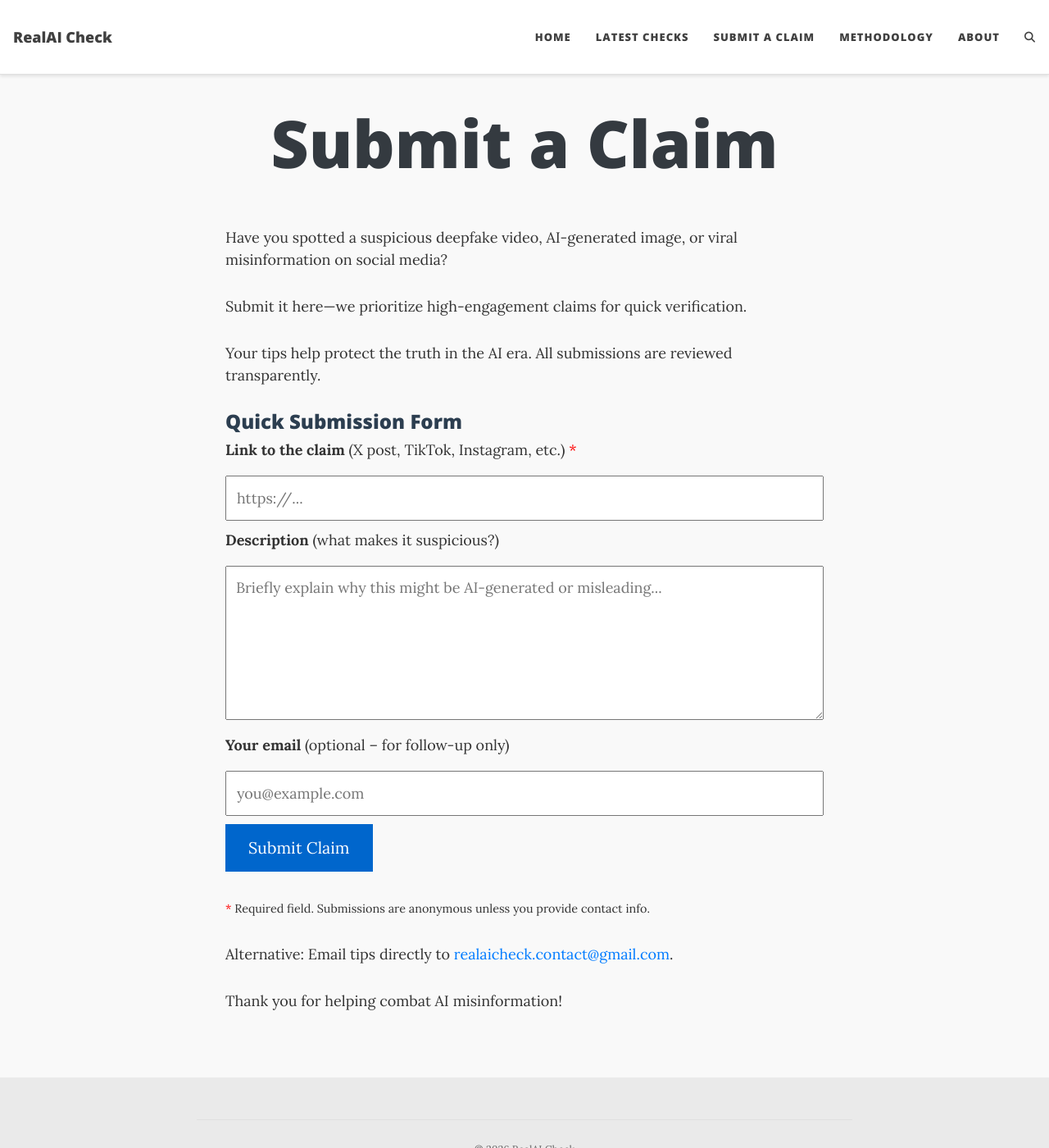
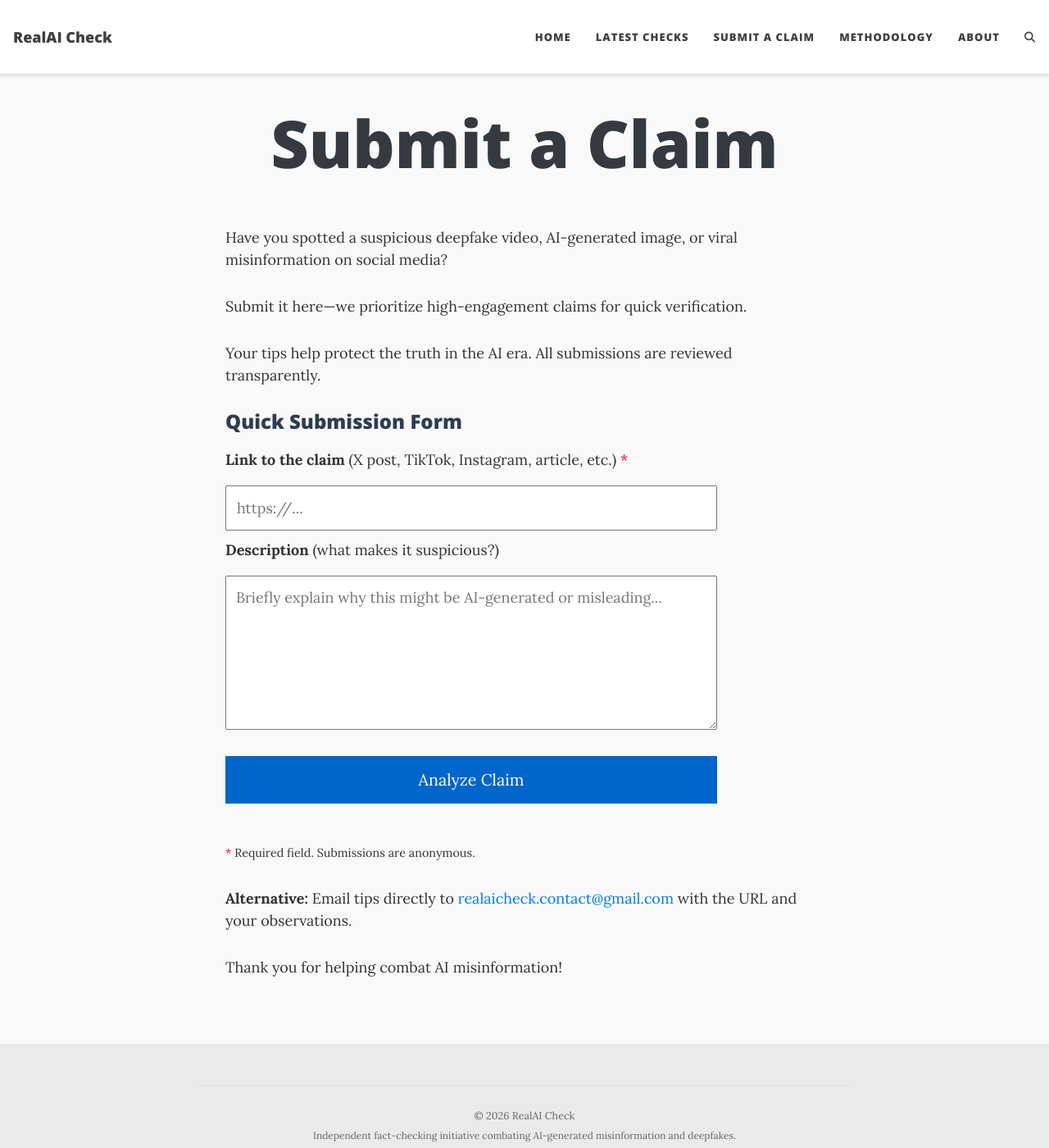
Before and after one commit to Arjun-K-Varkey/realaicheck.github.io, a Jekyll site: the page built from submit.md, in a window 1280 px wide and 1400 px high. Shown: the whole window at 82% size. Built offline with Jekyll 4.4.1, drawn with Linux system fonts in a browser that asks for light colours; comment, search, counter and statistics services are not loaded; some of the changed lines change nothing that is shown.

Commit message:
Update submit.md

```diff
--- a/submit.md
+++ b/submit.md
@@ -11,23 +11,167 @@
 
 ### Quick Submission Form
 
-<form action="https://formspree.io/f/your-form-id" method="POST">
-  <!-- Replace the action URL with your real Formspree, Getform, Basin, etc. endpoint -->
+<div id="formContainer" style="max-width:600px; margin:20px 0;">
+  <div id="liveCheckForm">
+    <label for="url"><strong>Link to the claim</strong> (X post, TikTok, Instagram, article, etc.) <span style="color:red;">*</span></label>
+    <input type="url" name="url" id="url" placeholder="https://..." required style="width:100%; padding:12px; margin:10px 0; box-sizing:border-box; font-size:1em;">
 
-  <label for="url"><strong>Link to the claim</strong> (X post, TikTok, Instagram, etc.) <span style="color:red;">*</span></label>
-  <input type="url" name="url" id="url" placeholder="https://..." required style="width:100%; padding:12px; margin:10px 0; box-sizing:border-box;">
+    <label for="description"><strong>Description</strong> (what makes it suspicious?)</label>
+    <textarea name="description" id="description" rows="6" placeholder="Briefly explain why this might be AI-generated or misleading..." style="width:100%; padding:12px; margin:10px 0; box-sizing:border-box; font-size:1em;"></textarea>
 
-  <label for="description"><strong>Description</strong> (what makes it suspicious?)</label>
-  <textarea name="description" id="description" rows="6" placeholder="Briefly explain why this might be AI-generated or misleading..." style="width:100%; padding:12px; margin:10px 0; box-sizing:border-box;"></textarea>
+    <button id="submitBtn" onclick="analyzeUrl()" style="background:#0066cc; color:white; padding:14px 28px; border:none; font-size:1.1em; cursor:pointer; width:100%; margin:15px 0;">
+      Analyze Claim
+    </button>
+  </div>
 
-  <label for="email"><strong>Your email</strong> (optional – for follow-up only)</label>
-  <input type="email" name="_replyto" id="email" placeholder="you@example.com" style="width:100%; padding:12px; margin:10px 0; box-sizing:border-box;">
+  <div id="loader" style="display:none; text-align:center; padding:20px;">
+    <p><strong>Analyzing...</strong></p>
+    <p><small>This may take 10-30 seconds as our models load. Thank you for your patience.</small></p>
+  </div>
 
-  <button type="submit" style="background:#0066cc; color:white; padding:14px 28px; border:none; font-size:1.1em; cursor:pointer;">Submit Claim</button>
-</form>
+  <div id="results" style="display:none; margin-top:20px; padding:15px; border:1px solid #ccc; border-radius:5px; background:#f9f9f9;">
+    <h3>Analysis Results</h3>
+    <p><strong>URL:</strong> <span id="resultUrl"></span></p>
+    <p><strong>Overall Verdict:</strong> <span id="verdictText" style="font-weight:bold; color:#d9534f;"></span></p>
+    <p><strong>AI-Generated Probability:</strong> <span id="scoreText"></span></p>
+    <div id="claimsSection" style="margin-top:15px;">
+      <h4>Fact-Checked Claims:</h4>
+      <ul id="claimsList"></ul>
+    </div>
+    <p><small>Full analysis saved. <a href="mailto:realaicheck.contact@gmail.com?subject=Analysis%20Report">Email us with questions.</a></small></p>
+    <button onclick="resetForm()" style="background:#6c757d; color:white; padding:10px 20px; border:none; cursor:pointer; margin-top:10px;">Submit Another</button>
+  </div>
 
-<p><small><span style="color:red;">*</span> Required field. Submissions are anonymous unless you provide contact info.</small></p>
+  <div id="errorBox" style="display:none; margin-top:20px; padding:15px; border:1px solid #f5c6cb; border-radius:5px; background:#f8d7da; color:#721c24;">
+    <strong>Error:</strong> <span id="errorText"></span>
+  </div>
+</div>
 
-<p>Alternative: Email tips directly to <a href="mailto:realaicheck.contact@gmail.com">realaicheck.contact@gmail.com</a>.</p>
+<p style="margin-top:30px;"><small><span style="color:red;">*</span> Required field. Submissions are anonymous.</small></p>
 
-Thank you for helping combat AI misinformation!
+<p><strong>Alternative:</strong> Email tips directly to <a href="mailto:realaicheck.contact@gmail.com">realaicheck.contact@gmail.com</a> with the URL and your observations.</p>
+
+<p>Thank you for helping combat AI misinformation!</p>
+
+<script>
+// Replace with your actual Render API endpoint
+const API_URL = 'https://realaicheck-api.onrender.com/analyze';
+
+function analyzeUrl() {
+  const urlInput = document.getElementById('url').value.trim();
+  const descInput = document.getElementById('description').value.trim();
+
+  // Validate URL
+  if (!urlInput) {
+    showError('Please enter a URL to analyze.');
+    return;
+  }
+
+  // Basic URL validation
+  try {
+    new URL(urlInput);
+  } catch (e) {
+    showError('Please enter a valid URL (e.g., https://example.com/article)');
+    return;
+  }
+
+  // Hide previous results and show loader
+  document.getElementById('results').style.display = 'none';
+  document.getElementById('errorBox').style.display = 'none';
+  document.getElementById('loader').style.display = 'block';
+  document.getElementById('submitBtn').disabled = true;
+  document.getElementById('submitBtn').style.opacity = '0.6';
+
+  // Prepare request payload
+  const payload = {
+    url: urlInput,
+    enable_playwright: false // Set to true if you want to enable browser fallback
+  };
+
+  // Send POST request to backend
+  fetch(API_URL, {
+    method: 'POST',
+    headers: {
+      'Content-Type': 'application/json'
+    },
+    body: JSON.stringify(payload)
+  })
+  .then(response => {
+    if (!response.ok) {
+      throw new Error(`HTTP ${response.status}: ${response.statusText}`);
+    }
+    return response.json();
+  })
+  .then(data => {
+    // Handle response from backend
+    if (data.error) {
+      showError(data.error);
+    } else {
+      displayResults(data);
+    }
+  })
+  .catch(error => {
+    console.error('Fetch error:', error);
+    showError(`Network error: ${error.message}. Is the API running? Check your endpoint URL.`);
+  })
+  .finally(() => {
+    document.getElementById('loader').style.display = 'none';
+    document.getElementById('submitBtn').disabled = false;
+    document.getElementById('submitBtn').style.opacity = '1';
+  });
+}
+
+function displayResults(data) {
+  const resultsDiv = document.getElementById('results');
+  const claimsList = document.getElementById('claimsList');
+
+  // Populate verdict and score
+  document.getElementById('resultUrl').textContent = data.url || 'Unknown';
+  document.getElementById('verdictText').textContent = data.overall_verdict || 'Unable to determine';
+
+  const aiScore = data.ai_detection?.probability_ai;
+  if (aiScore !== undefined && aiScore !== null) {
+    const percentage = (aiScore * 100).toFixed(1);
+    document.getElementById('scoreText').innerHTML = `${percentage}% likely AI-generated (${data.ai_detection.verdict || 'Unknown'})`;
+  } else {
+    document.getElementById('scoreText').textContent = 'Not available';
+  }
+
+  // Populate claims
+  claimsList.innerHTML = '';
+  if (data.claims && data.claims.length > 0) {
+    data.claims.forEach((claim, index) => {
+      const li = document.createElement('li');
+      li.innerHTML = `
+        <strong>Claim ${index + 1}:</strong> ${claim.claim || 'N/A'}<br>
+        <small><strong>Verdict:</strong> ${claim.verdict || 'Inconclusive'}</small><br>
+        <small><strong>Supporting sources:</strong> ${(claim.supporting && claim.supporting.length) || 0}</small><br>
+        <small><strong>Challenging sources:</strong> ${(claim.challenging && claim.challenging.length) || 0}</small>
+      `;
+      claimsList.appendChild(li);
+    });
+  } else {
+    claimsList.innerHTML = '<li>No claims extracted from this content.</li>';
+  }
+
+  // Show results section
+  resultsDiv.style.display = 'block';
+  window.scrollTo({ top: resultsDiv.offsetTop - 50, behavior: 'smooth' });
+}
+
+function showError(message) {
+  document.getElementById('errorBox').style.display = 'block';
+  document.getElementById('errorText').textContent = message;
+  document.getElementById('results').style.display = 'none';
+}
+
+function resetForm() {
+  document.getElementById('url').value = '';
+  document.getElementById('description').value = '';
+  document.getElementById('results').style.display = 'none';
+  document.getElementById('errorBox').style.display = 'none';
+  document.getElementById('liveCheckForm').style.display = 'block';
+  document.getElementById('submitBtn').disabled = false;
+  window.scrollTo({ top: 0, behavior: 'smooth' });
+}
+</script>
```
